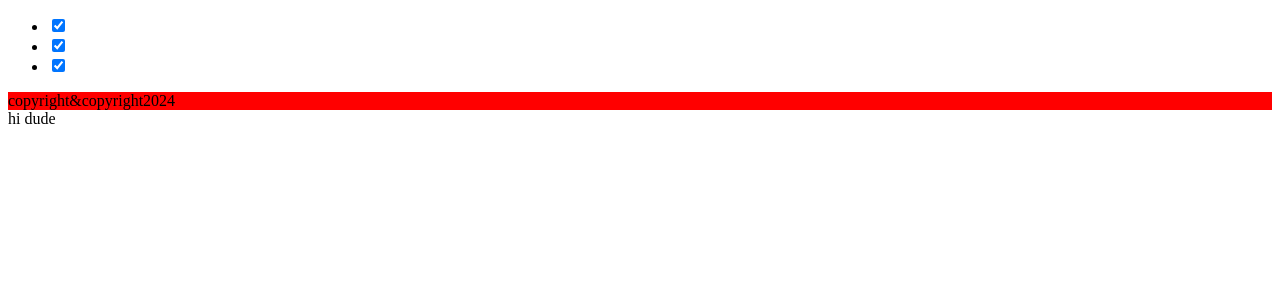
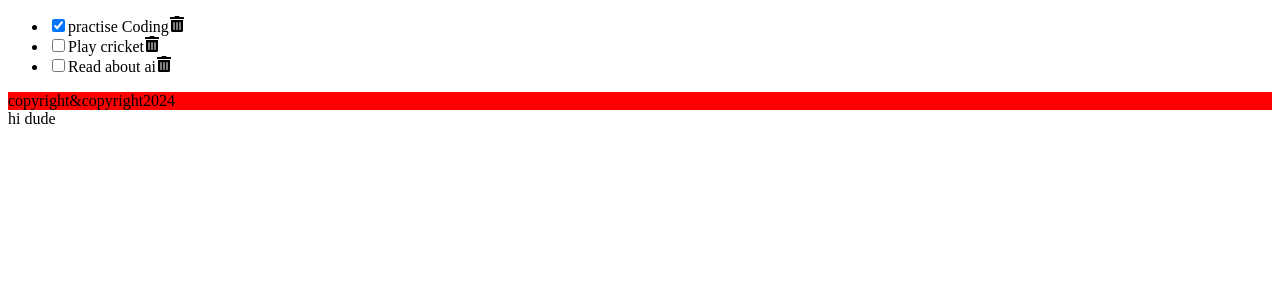
Before and after one commit to Naveenkumar-R96/My-React-course, a React (Create React App) app: page / in a window 1280 px wide. Shown: the top 300 px of the page. Built offline with nearby package versions, Linux system fonts and the light colour scheme.

Commit message:
to do list using react

```diff
--- a/package.json
+++ b/package.json
@@ -8,6 +8,7 @@
     "@testing-library/user-event": "^13.5.0",
     "react": "^18.3.1",
     "react-dom": "^18.3.1",
+    "react-icons": "^5.3.0",
     "react-scripts": "5.0.1",
     "web-vitals": "^2.1.4"
   },
--- a/src/Header.js
+++ b/src/Header.js
@@ -1,6 +1,8 @@
 
 import { useState } from 'react'
 import React from 'react'
+import { FaTrashAlt } from "react-icons/fa";
+import "./index.css"
 
 const Header = () => {
 
@@ -12,32 +14,59 @@ const Header = () => {
       item: "practise Coding"
     },
     {
-      id: 1,
-      checked: true,
+      id: 2,
+      checked: false,
       item: "Play cricket"
     },
     {
-      id: 1,
-      checked: true,
+      id: 3,
+      checked: false,
       item: "Read about ai"
     }
   ])
 
+  const handleCheck = (id) => {
+    const listItems = items.map((content1) =>
+      content1.id === id ? { ...content1, checked: !content1.checked } : content1)
+    setItems(listItems);
+    localStorage.setItem("todo_list",JSON.stringify(listItems))
+  }
+  const handleTrash = (id) => {
 
+    const listItems = items.filter((item)=>
+    item.id!==id)
+    setItems(listItems)
+  }
 
   return (
     <header>
+
       <ul>
 
-        {items.map((item)=>(
-          <li>
-            <input type="checkbox"
-            checked={item.checked} />
-            <label htmlFor=""></label>
+        {items.map((content) => (
+          <li className='item' key={content.id}>
+            <input
+              type="checkbox"
+              checked={content.checked}
+              onChange={() => handleCheck(content.id)}
+            />
+            <label htmlFor=""
+            onDoubleClick={()=> handleCheck(content.id)}
+
+            >{content.item}</label>
+            <FaTrashAlt
+              role='button'
+              tabIndex='0'
+              className='trash'
+              onDoubleClick={() => handleTrash(content.id)}
+            />
           </li>
+
         ))}
 
       </ul>
+
+
 
 
     </header>
--- a/src/index.css
+++ b/src/index.css
@@ -2,3 +2,6 @@
 footer{
   background-color: red;
 }
+.trash:hover {
+  color: red;
+}
```
Also changed, not shown: 1 other file (tests, documents, lock files or other folders).
